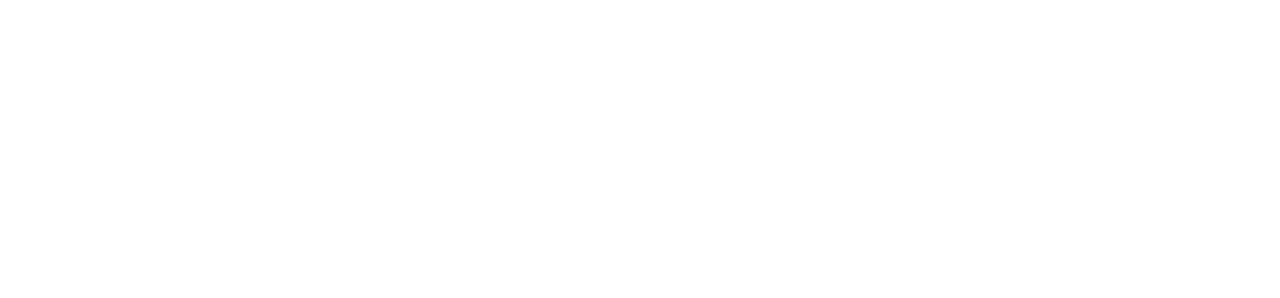
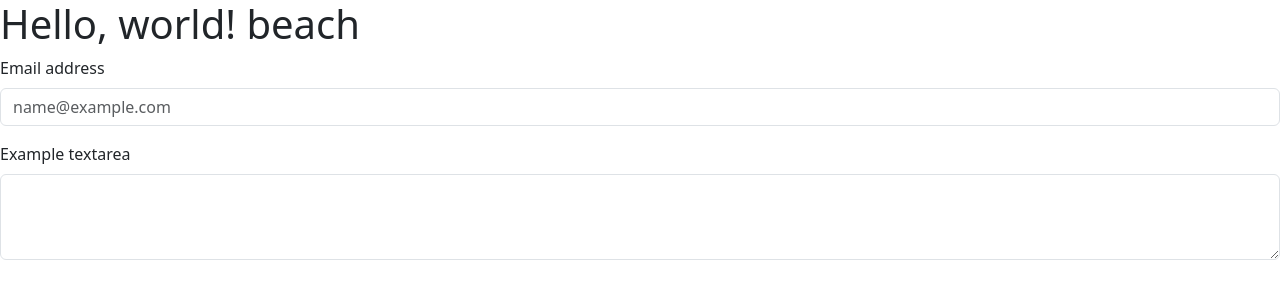
Before and after one commit to Pabloz21v/prestasur-proyect, a website: page index.html in a window 1280 px wide. Drawn offline with nearby package versions, Linux system fonts and the light colour scheme.

Commit message:
intall bootstrap

```diff
--- a/index.html
+++ b/index.html
@@ -1,11 +1,37 @@
 <!DOCTYPE html>
 <html lang="en">
-<head>
-    <meta charset="UTF-8">
-    <meta name="viewport" content="width=device-width, initial-scale=1.0">
-    <title>Document</title>
-</head>
-<body>
-
-</body>
+  <head>
+    <meta charset="utf-8" />
+    <meta name="viewport" content="width=device-width, initial-scale=1" />
+    <link
+      href="node_modules/bootstrap/dist/css/bootstrap.min.css"
+      rel="stylesheet"
+    />
+    <script src="node_modules/bootstrap/dist/js/bootstrap.bundle.min.js"></script>
+    <title>Prestasur</title>
+  </head>
+  <body>
+    <h1>Hello, world! beach</h1>
+    <div class="mb-3">
+      <label for="exampleFormControlInput1" class="form-label"
+        >Email address</label
+      >
+      <input
+        type="email"
+        class="form-control"
+        id="exampleFormControlInput1"
+        placeholder="name@example.com"
+      />
+    </div>
+    <div class="mb-3">
+      <label for="exampleFormControlTextarea1" class="form-label"
+        >Example textarea</label
+      >
+      <textarea
+        class="form-control"
+        id="exampleFormControlTextarea1"
+        rows="3"
+      ></textarea>
+    </div>
+  </body>
 </html>
--- /dev/null
+++ b/package.json
@@ -0,0 +1,5 @@
+{
+  "dependencies": {
+    "bootstrap": "^5.3.3"
+  }
+}
```
Also changed, not shown: README.md, 1 other file.
